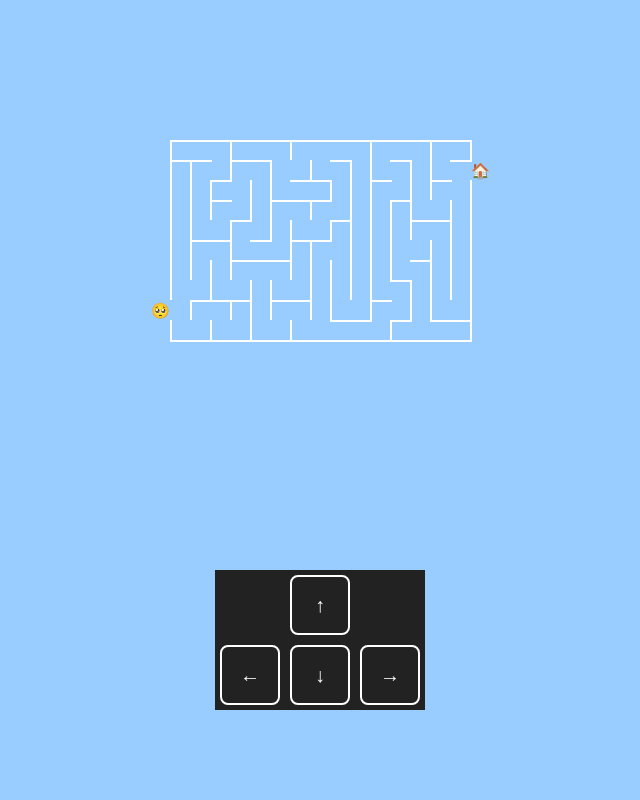
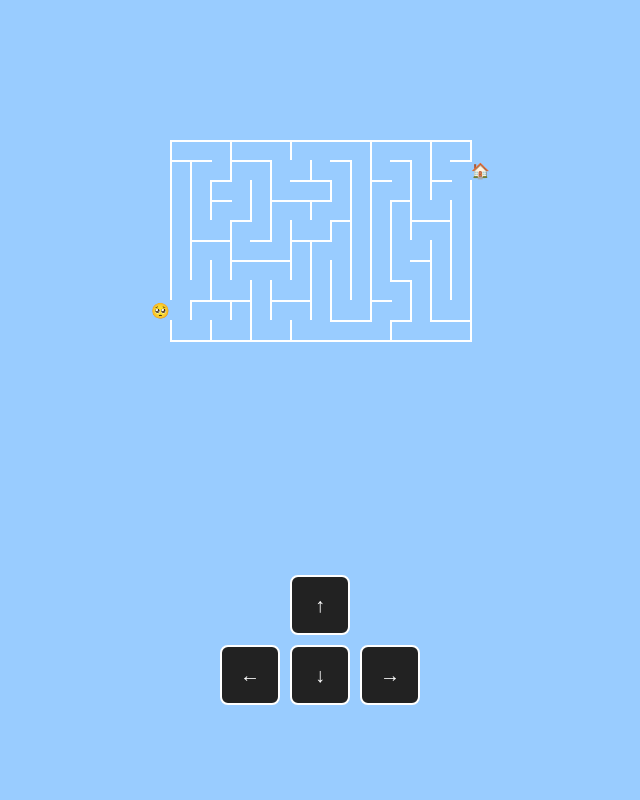
Before and after one commit to zhs141/zhs141.github.io, a PHP site: page /Jay/7/index.html in a window 1280 px wide. Shown: the whole page, without its empty margins (320-960 px from the left). Run offline with PHP 8.4, Linux system fonts and the light colour scheme.

Commit message:
更新 migong.css

```diff
--- a/Jay/7/migong.css
+++ b/Jay/7/migong.css
@@ -39,7 +39,7 @@ body {
 .buttons {
   width: 210px;
   height: 140px;
-  background: #222;
+  background: #99CCFF;
   align-self: center;
   justify-self: center;
   display: grid;
@@ -139,7 +139,7 @@ button {
   outline: none;
   -webkit-appearance: none;
   -moz-appearance: none;
-  background: none;
+  background: #222;
   -webkit-tap-highlight-color: transparent;
 }
 
```
